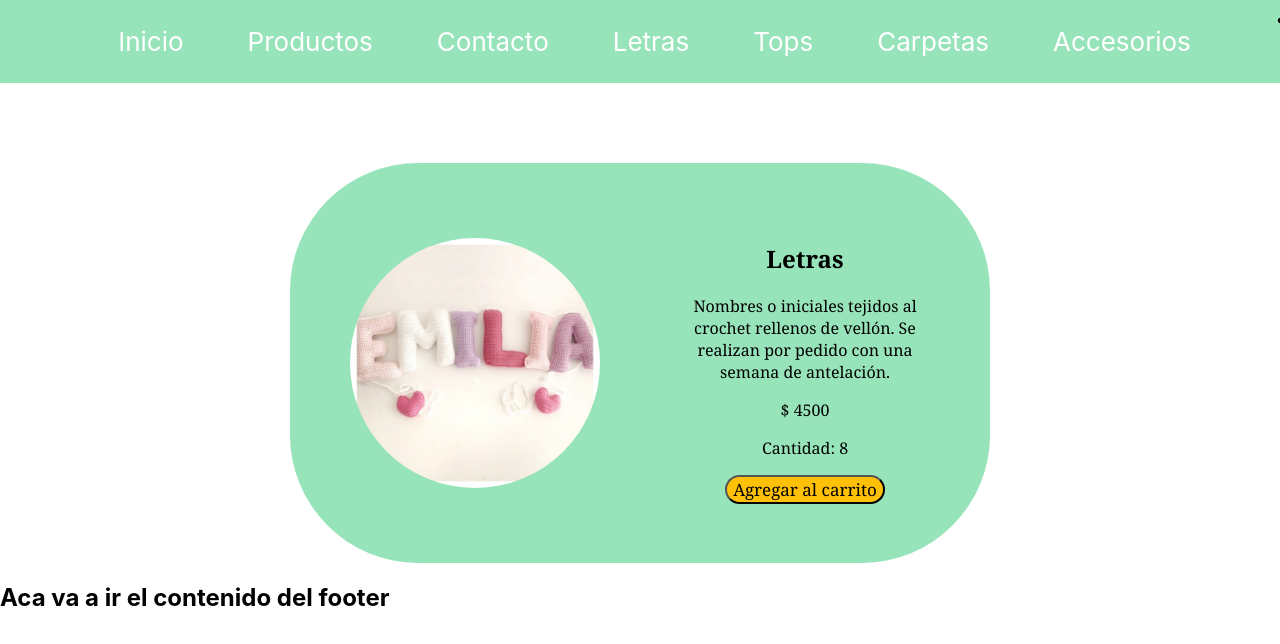
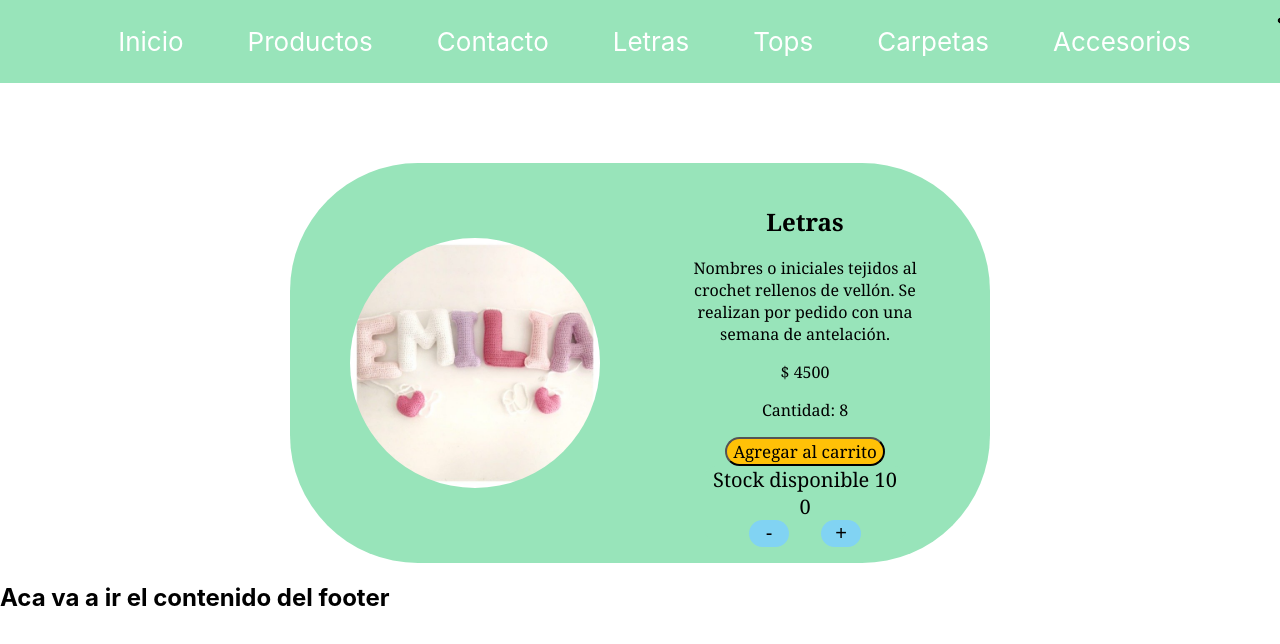
Before and after one commit to SantiagoFuentesGibert/primer-proyecto-react-js, a React (Create React App) app: page /detail/1 in a window 1280 px wide. Shown: the top 644 px of the page. Built offline with nearby package versions, Linux system fonts and the light colour scheme.

Commit message:
Agregando counter a itemDetail

```diff
--- a/src/App.js
+++ b/src/App.js
@@ -1,12 +1,10 @@
 import './App.css';
 import NavBar from './Components/NavBar';
-/* import Counter from './Components/Counter/Counter'; */
 import ItemListContainer from './Components/ItemListContainer/ItemListContainer'
 import ItemDetailContainer from './Components/ItemDetailContainer/ItemDetailContainer';
 import { BrowserRouter, Routes, Route } from 'react-router-dom';
 
 function App() {
-  /* const stock = 10;  */
   return (
     <BrowserRouter>
     <header className="App-header">
--- a/src/Components/Counter/Counter.js
+++ b/src/Components/Counter/Counter.js
@@ -1,10 +1,10 @@
 import React, {useState} from "react";
 import './Counter.styles.css'
 
-const Counter = (props) => {
+const Counter = () => {
     const stockDisponible = 10;
     const [stock, setStock] = useState(0);
-    const sumar = () => stock < props.stock ? setStock(stock + 1) : alert('Se alcanzo el stock disponible')
+    const sumar = () => stock <  stockDisponible ? setStock(stock + 1) : alert('Se alcanzo el stock disponible')
     const restar = () => stock > 0 ? setStock(stock - 1) : alert('No sé pueden introducir valores negativos')
   return (
     <>
--- a/src/Components/ItemDetail/ItemDetail.js
+++ b/src/Components/ItemDetail/ItemDetail.js
@@ -1,3 +1,4 @@
+import Counter from '../Counter/Counter';
 import './ItemDetail.styles.css';
 const ItemDetail = ({nombre, detail, precio, image, cantidad, btnAgregarCarrito}) => {
     return (
@@ -9,6 +10,7 @@ const ItemDetail = ({nombre, detail, precio, image, cantidad, btnAgregarCarrito}
                 <p>$ {precio}</p>
                 <p>Cantidad: {cantidad}</p>
                 <button className='btnAgregarCarrito'>{btnAgregarCarrito}</button>
+                <Counter />
             </div>
         </article>
     );
```
